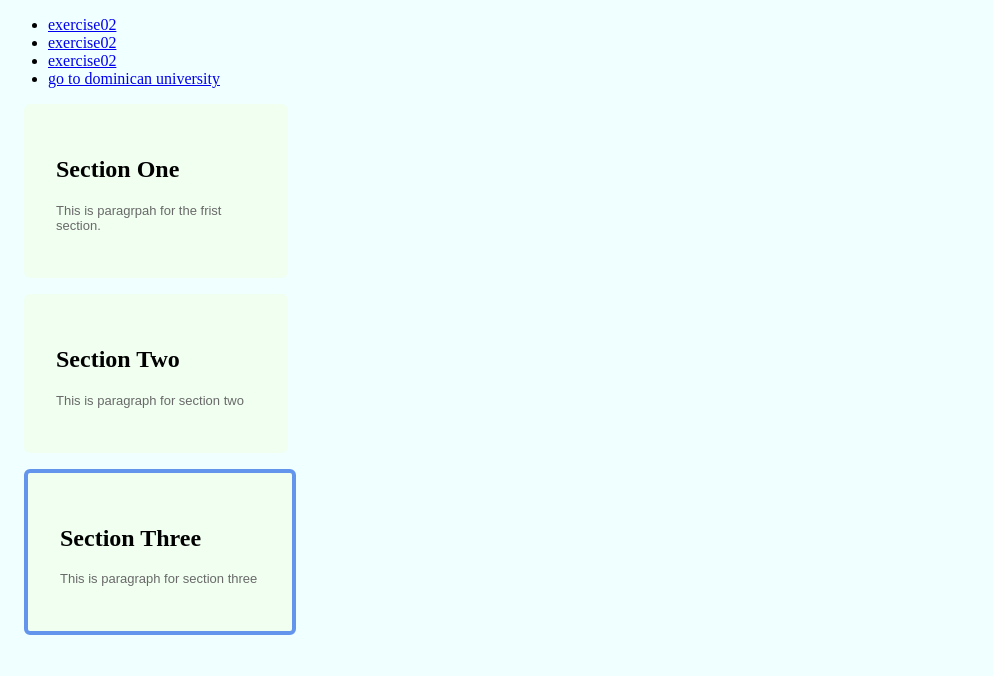
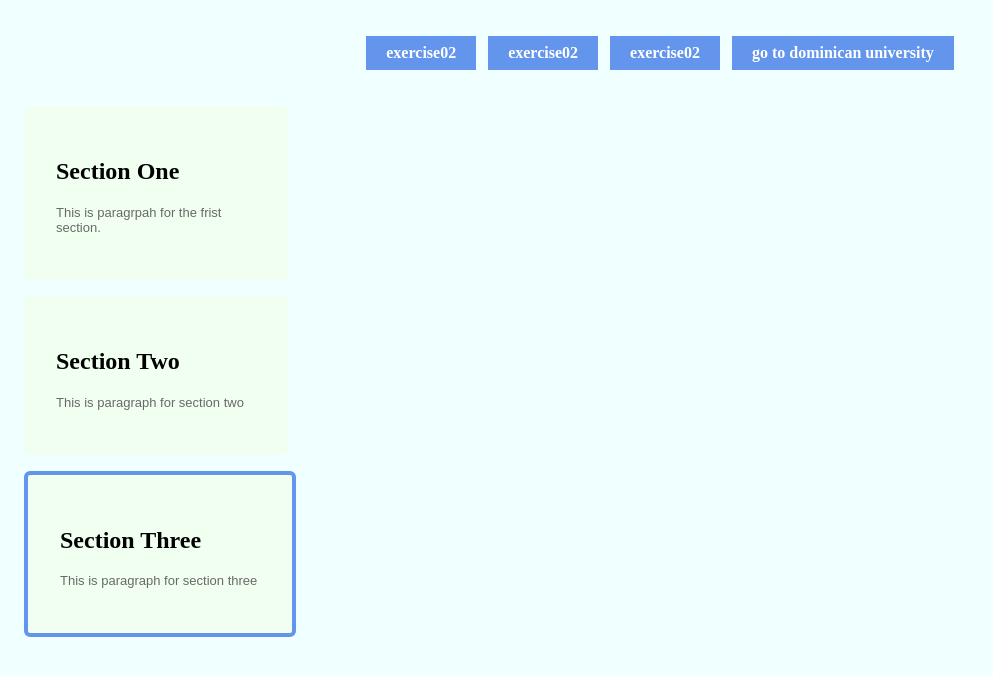
Before and after one commit to angelinakasiyan-byte/inf-253--demos--fall-2026, a plain HTML site: page exercise05.html in a window 1280 px wide. Shown: the whole page, without its empty margins (0-993 px from the left). Drawn offline with Linux system fonts and the light colour scheme.

Commit message:
add styles

```diff
--- a/style.css
+++ b/style.css
@@ -22,7 +22,7 @@ p{
     border: 4px solid cornflowerblue;
 }
 
-main-navigation ul {
+#main-navigation ul {
     display: flex;
     flex-direction: row;
     justify-content: center;
@@ -32,7 +32,7 @@ main-navigation ul {
 }
 
 
-main-navigation ul li a {
+#main-navigation ul li a {
     padding: 8px 20px;
     background-color: cornflowerblue;
     color: white;
@@ -42,6 +42,6 @@ main-navigation ul li a {
     text-align: center;
 }
 
-main-navigation ul li a:hover {
+#main-navigation ul li a:hover {
     background-color: cornflowerblue;
 }
```
